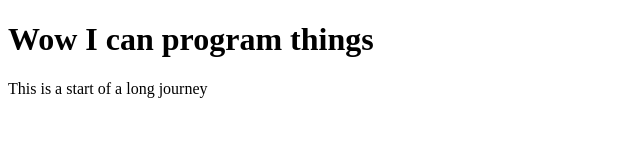
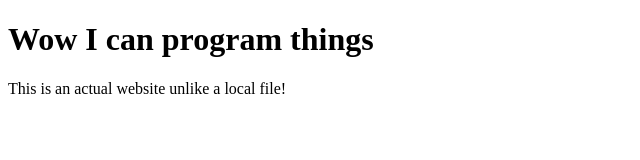
Before and after one commit to Shazzey/include-this, a plain HTML site: page index.html in a window 1280 px wide. Shown: the whole page, without its empty margins (0-640 px from the left). Drawn offline with Linux system fonts and the light colour scheme.

Commit message:
Update index.html

```diff
--- a/index.html
+++ b/index.html
@@ -7,7 +7,7 @@
 <body>
 
 <h1> Wow I can program things</h1>
-This is a start of a long journey
+This is an actual website unlike a local file!
 
 </body>
 
```
